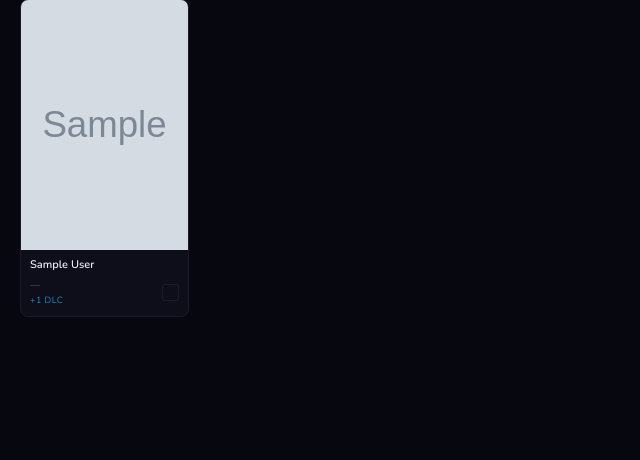
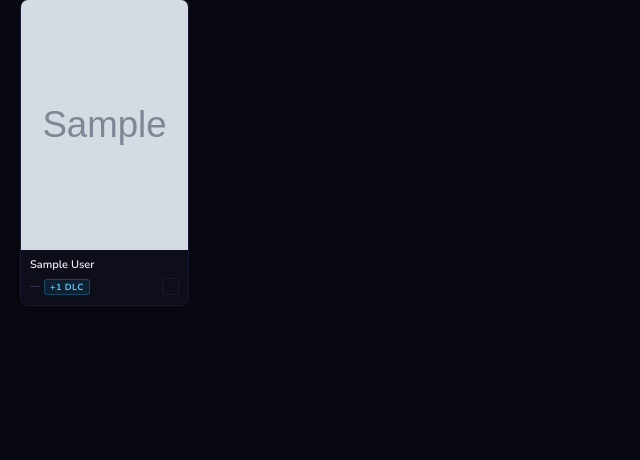
Before and after one commit to jagovillora/switchapp, a Flask app: template templates/catalog.html in a window 1280 px wide. Shown: the part 340-800 px from the top of the page, without its empty margins (0-640 px from the left). Run offline with Flask 3, Linux system fonts and the light colour scheme; the template is opened without the code that fills it: most values are stand-ins (such as "Sample title", 1, 10 or a date in 2020); grey boxes marked "Sample" are stand-in pictures.

Commit message:
fix: dlc badge visible en catalogo cliente (pastilla azul junto al peso)

```diff
--- a/templates/catalog.html
+++ b/templates/catalog.html
@@ -190,7 +190,9 @@ body{background:var(--bg);color:var(--text);font-family:'Nunito',sans-serif;min-
 .card-name{font-size:11px;font-weight:600;line-height:1.3;color:var(--text);flex:1}
 .card-foot{display:flex;align-items:center;justify-content:space-between;margin-top:2px}
 .card-size{font-size:10px;color:var(--muted)}
-.dlc-badge{display:block;font-size:9px;color:var(--blue);margin-top:2px;letter-spacing:.5px}
+.dlc-badge{display:inline-block;font-size:9px;font-weight:700;letter-spacing:.5px;
+  background:rgba(30,143,192,.15);color:#5bc8f5;border:1px solid rgba(30,143,192,.35);
+  border-radius:3px;padding:1px 5px;margin-left:4px;vertical-align:middle}
 .card-chk{
   width:17px;height:17px;border:1.5px solid var(--bd);border-radius:3px;
   display:flex;align-items:center;justify-content:center;font-size:10px;
@@ -431,10 +433,7 @@ body{background:var(--bg);color:var(--text);font-family:'Nunito',sans-serif;min-
         <span class="card-name">{{ g.display_name }}</span>
         <div class="card-foot">
           <span class="card-size">
-            {% if g.size_mb >= 1024 %}{{ (g.size_mb/1024)|round(1) }} GB
-            {% elif g.size_mb > 0 %}{{ g.size_mb }} MB
-            {% else %}—{% endif %}
-            {% if g.dlc_count|int > 0 %}<span class="dlc-badge">+{{ g.dlc_count }} DLC</span>{% endif %}
+            {% if g.size_mb >= 1024 %}{{ (g.size_mb/1024)|round(1) }} GB{% elif g.size_mb > 0 %}{{ g.size_mb }} MB{% else %}—{% endif %}{% if g.dlc_count|int > 0 %}<span class="dlc-badge">+{{ g.dlc_count }} DLC</span>{% endif %}
           </span>
           <div class="card-chk">{% if g.id in selected_ids %}✓{% endif %}</div>
         </div>
```
